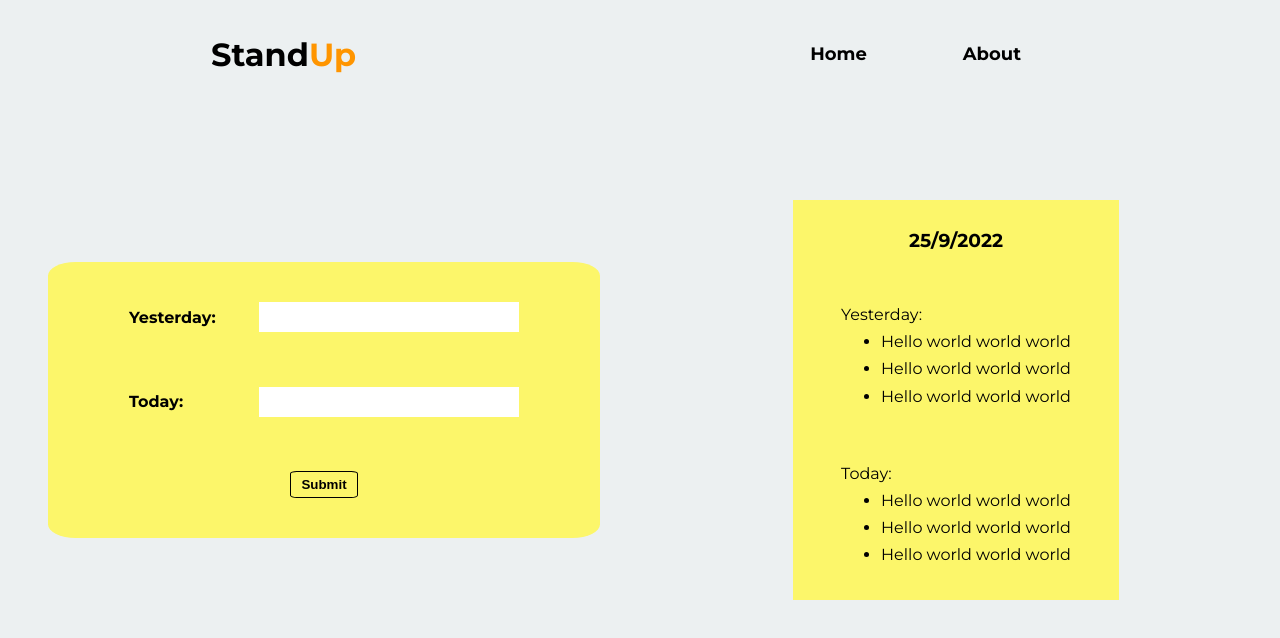
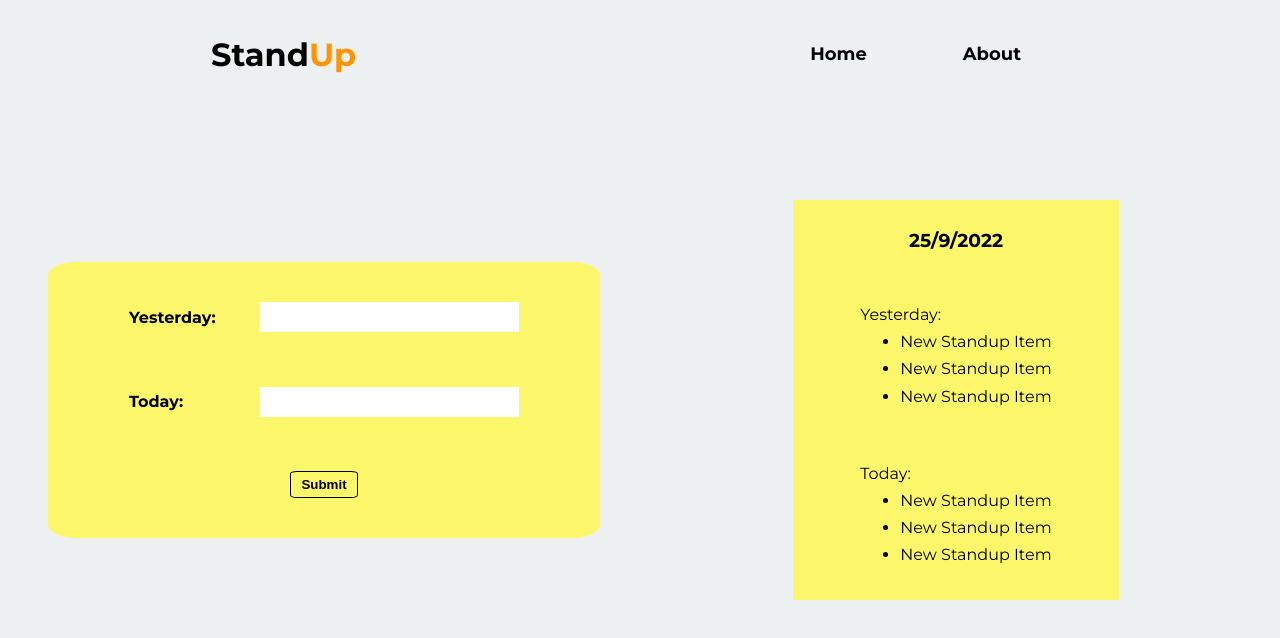
Before and after one commit to K-ash-ish/standup-App, a React (Create React App) app: page / in a window 1280 px wide. Shown: the top 638 px of the page. Built offline with nearby package versions, Linux system fonts and the light colour scheme.

Commit message:
slight modificaiton

```diff
--- a/src/components/Card.jsx
+++ b/src/components/Card.jsx
@@ -11,17 +11,17 @@ function Card(props) {
       <div className="standup">
         <dl className="standup-list">
           <dt>Yesterday:</dt>
-          <dd className="list-item">Hello world world world</dd>
-          <dd className="list-item">Hello world world world</dd>
-          <dd className="list-item">Hello world world world</dd>
+          <dd className="list-item">New Standup Item</dd>
+          <dd className="list-item">New Standup Item</dd>
+          <dd className="list-item">New Standup Item</dd>
         </dl>
       </div>
       <div className="standup">
         <dl className="standup-list">
           <dt>Today:</dt>
-          <dd className="list-item">Hello world world world</dd>
-          <dd className="list-item">Hello world world world</dd>
-          <dd className="list-item">Hello world world world</dd>
+          <dd className="list-item">New Standup Item</dd>
+          <dd className="list-item">New Standup Item</dd>
+          <dd className="list-item">New Standup Item</dd>
         </dl>
       </div>
     </div>
```
Also changed, not shown: 1 other file (tests, documents, lock files or other folders).
